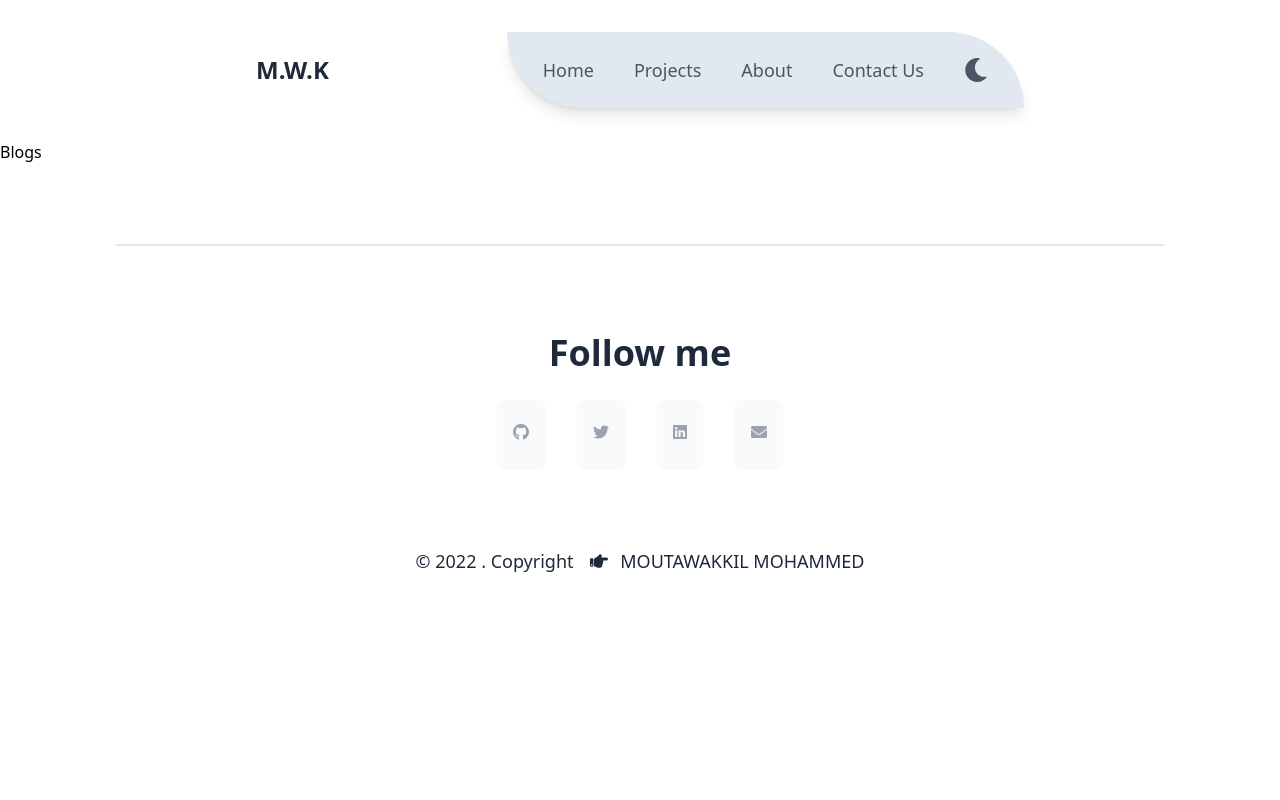
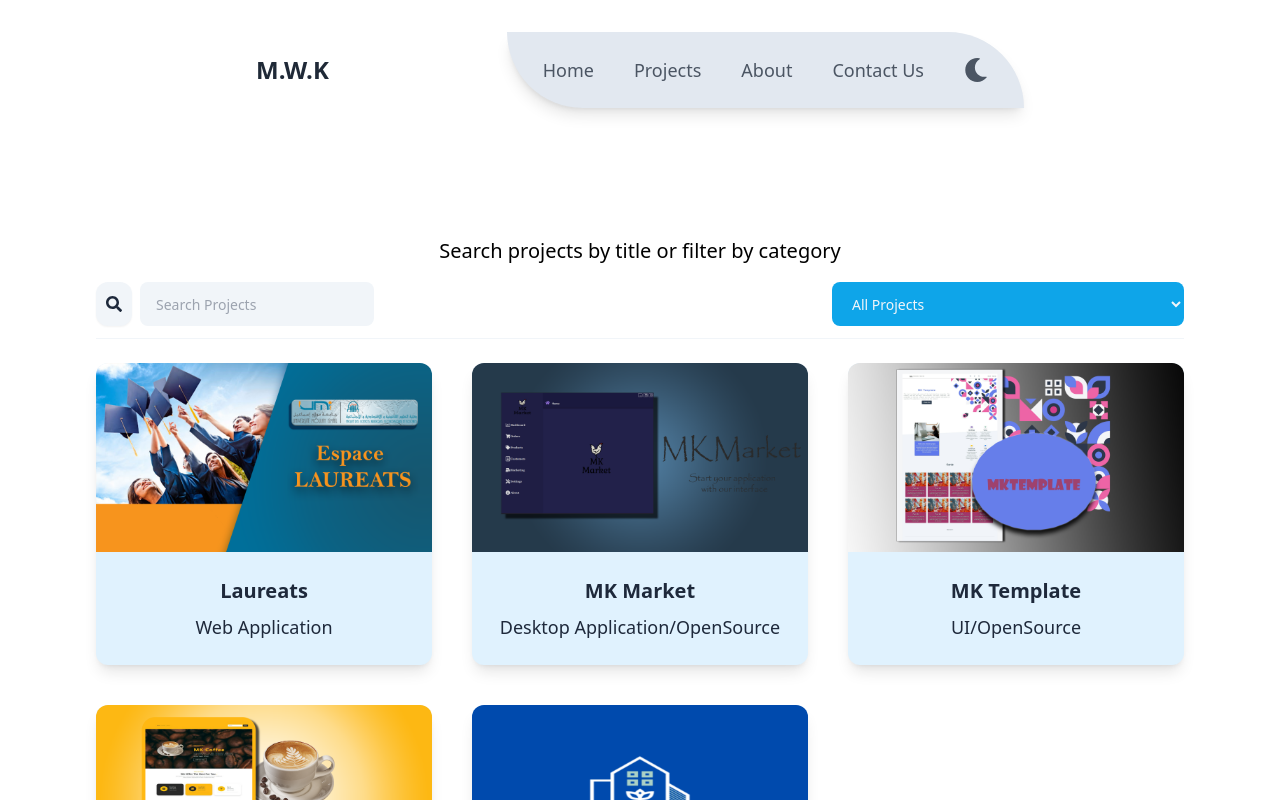
Before and after one commit to mohammedmoutawakkil/Portfolio-Example, a Vue app: page /Projects in a window 1280 px wide. Shown: the top 800 px of the page. Built offline with nearby package versions, Linux system fonts and the light colour scheme.

Commit message:
complite 80%

```diff
--- a/src/views/Contact.vue
+++ b/src/views/Contact.vue
@@ -60,9 +60,9 @@ const socials=ref([
 			</div>
           <p class="break-all text-xl text-gray-600">Also, currently available for freelance work. My scope of work includes but not limited to:</p>
           <ul class="pl-10 list-disc dark:text-Slate-400">
+              <li>Full-stack Development</li>
+              <li>Application Programming Interface(API)</li>
               <li>Backend Development</li>
-              <li>Application Programming Interface(API)</li>
-              <li>Python Development</li>
               <li>Code Review &amp; Testing</li>
               <li>Frontend Development</li>
           </ul>
--- a/src/views/Projects.vue
+++ b/src/views/Projects.vue
@@ -1,14 +1,11 @@
 <script setup>
-
-
+import ProjectsGrid from '../components/projects/ProjectsGrid.vue';
 </script>
 
 <template>
-  <div>
-    Blogs
-  </div>
+	<div class="container mx-auto">
+		<ProjectsGrid />
+	</div>
 </template>
 
-<style scoped>
-
-</style>
+<style scoped></style>
```
